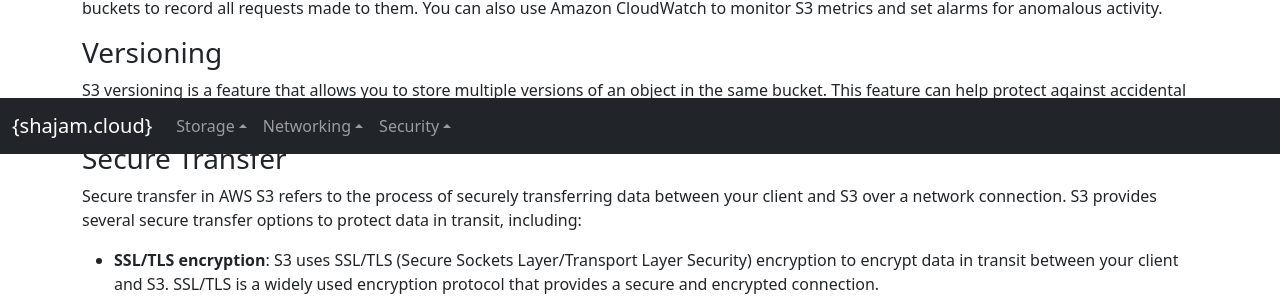
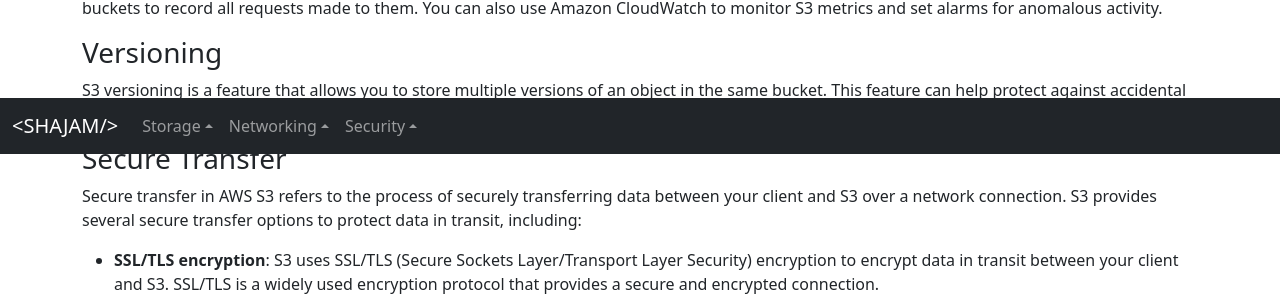
Before and after one commit to s-kazi/s-kazi.github.io, a Jekyll site: the page built from aws/s3/security.markdown, in a window 1280 px wide. Shown: the part 746-1054 px from the top of the page. Built offline with Jekyll 4.4.1, drawn with Linux system fonts in a browser that asks for light colours; nearby versions of some CDN libraries.

Commit message:
left menu

```diff
--- a/_includes/footer.html
+++ b/_includes/footer.html
@@ -1,7 +1,7 @@
 <div style="display: block; height: 60px;"></div>
 <nav class="navbar fixed-bottom navbar-expand-sm navbar-dark bg-dark">
     <div class="container-fluid">
-      <a class="navbar-brand" href="/">{shajam.cloud}</a>
+      <a class="navbar-brand" href="/">&lt;SHAJAM/&gt;</a>
       <button class="navbar-toggler" type="button" data-bs-toggle="collapse" data-bs-target="#navbarCollapse" aria-controls="navbarCollapse" aria-expanded="false" aria-label="Toggle navigation">
         <span class="navbar-toggler-icon"></span>
       </button>
--- a/_includes/left-menu/s3.html
+++ b/_includes/left-menu/s3.html
@@ -18,7 +18,7 @@
             </li>
             <li>
                 <a href="#" class="nav-link text-truncate">
-                    <i class="fs-5 bi-table"></i><span class="ms-1 d-none d-sm-inline">Logging</span></a>
+                    <i class="fs-5 bi-table"></i><span class="ms-1 d-noneZ d-sm-inline">Logging</span></a>
             </li>
             <li class="dropdown">
                 <a href="#" class="nav-link dropdown-toggle  text-truncate" id="dropdown" data-bs-toggle="dropdown" aria-expanded="false">
```
